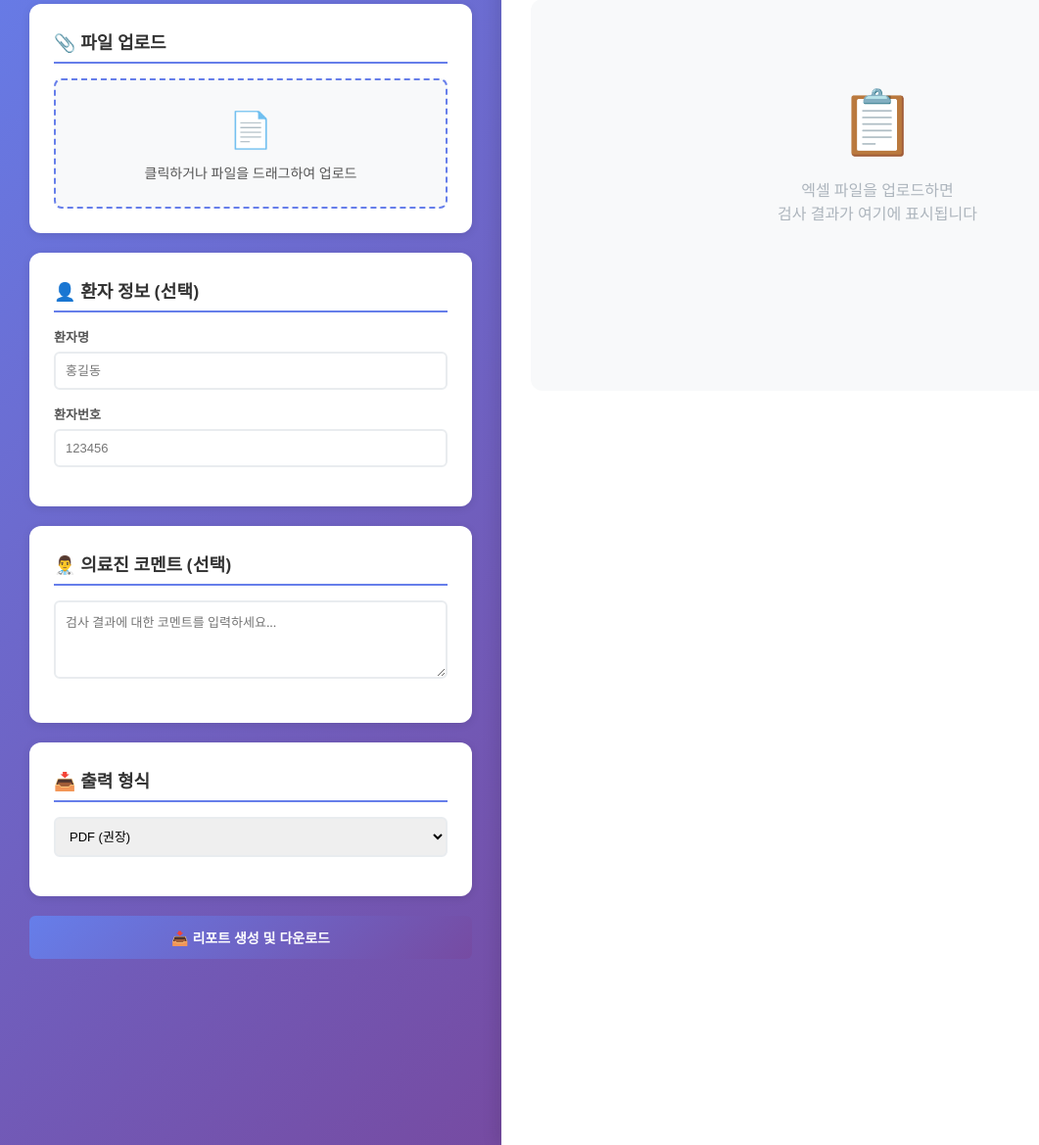
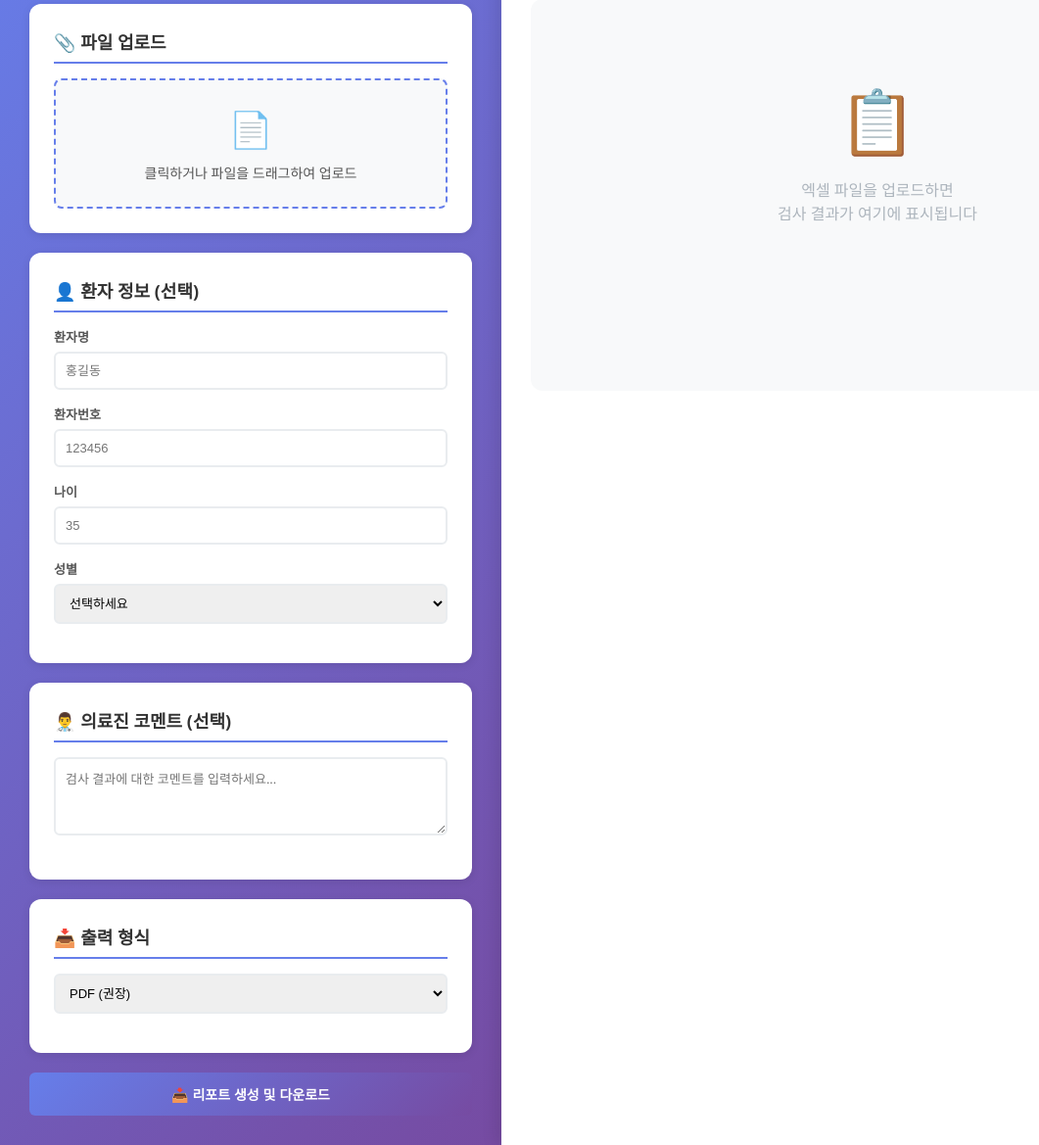
Before and after one commit to gwmaw/-, a Flask app: page / in a window 1280 px wide. Shown: the part 124-1293 px from the top of the page at 98% size, without its empty margins (0-1061 px from the left). Run offline with Flask 3, Linux system fonts and the light colour scheme.

Commit message:
feat: 환자 정보 UI에 나이/성별 입력 필드 추가
- 나이 입력 필드: 숫자 타입 (0-150)
- 성별 선택 필드: 남/여 선택 드롭다운
- 기존 환자명/환자번호와 함께 4개 필드로 구성
- 모두 선택 사항으로 처리

```diff
--- a/src/templates/index.html
+++ b/src/templates/index.html
@@ -383,6 +383,18 @@
                             <label for="patient_id">환자번호</label>
                             <input type="text" id="patient_id" name="patient_id" placeholder="123456">
                         </div>
+                        <div class="form-group">
+                            <label for="patient_age">나이</label>
+                            <input type="number" id="patient_age" name="patient_age" placeholder="35" min="0" max="150">
+                        </div>
+                        <div class="form-group">
+                            <label for="patient_gender">성별</label>
+                            <select id="patient_gender" name="patient_gender">
+                                <option value="">선택하세요</option>
+                                <option value="남">남</option>
+                                <option value="여">여</option>
+                            </select>
+                        </div>
                     </div>
                 </div>
 
```
